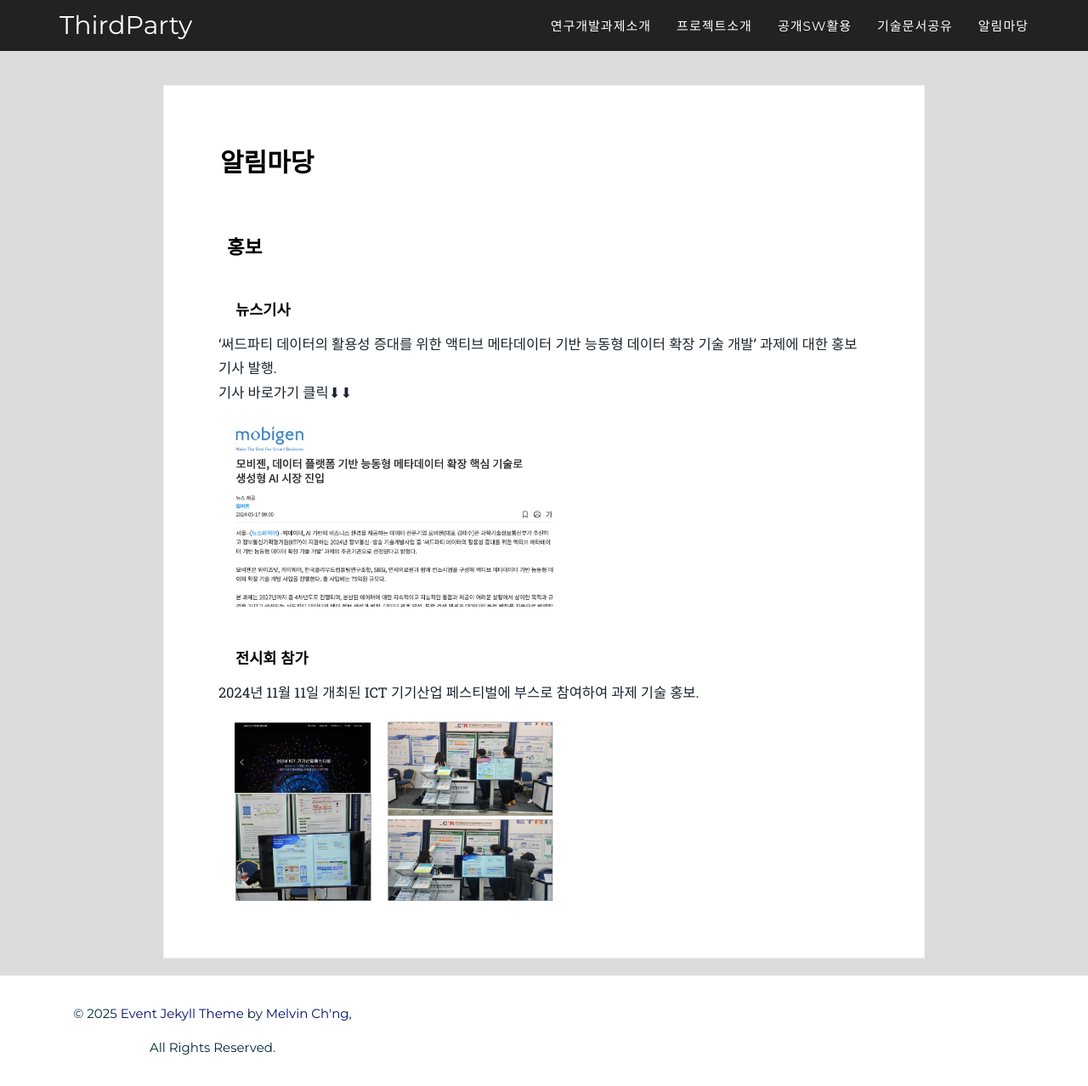
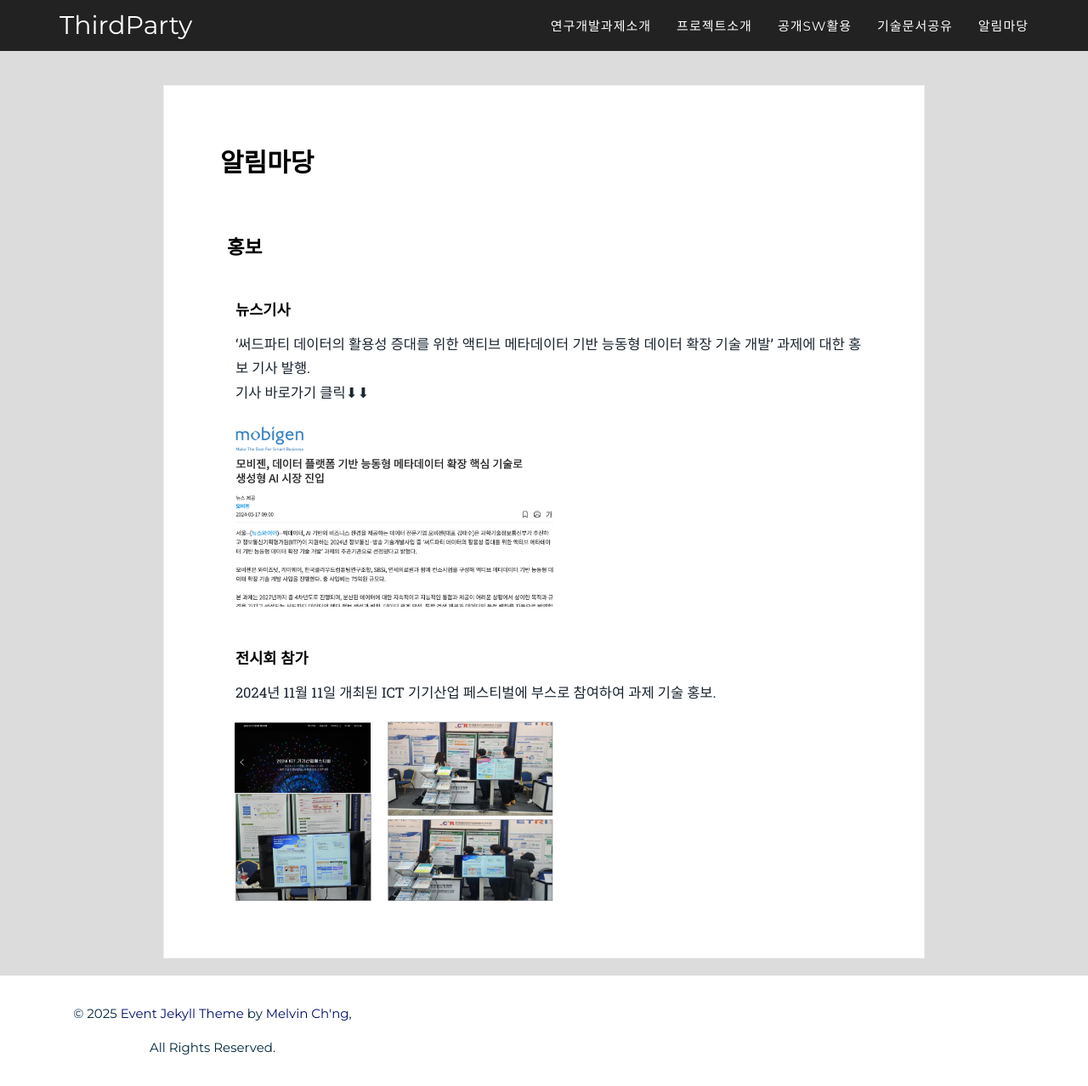
Before and after one commit to ThirdActiveDataExTech/ThirdActiveDataExTech.github.io, a Jekyll site: the page built from 2016_pages/announcement.html, in a window 1280 px wide and 1278 px high. Shown: the whole window at 85% size. Built offline with Jekyll 4.4.1, drawn with Linux system fonts in a browser that asks for light colours; some web fonts are replaced.

Commit message:
[알림마당]
- context css 변경

```diff
--- a/2016_pages/announcement.html
+++ b/2016_pages/announcement.html
@@ -10,14 +10,14 @@ title: 알림마당
     <h2>홍보</h2>
 
     <h3>뉴스기사</h3>
-    <p>
+    <p class="context1">
         ‘써드파티 데이터의 활용성 증대를 위한 액티브 메타데이터 기반 능동형 데이터 확장 기술 개발’ 과제에 대한 홍보 기사 발행.<br>
         기사 바로가기 클릭⬇︎⬇︎
     </p>
     <img class="announce-img" src="/css/2016_style/img/press-release1.png" href="https://www.newswire.co.kr/newsRead.php?no=989803" alt="">
 
     <h3>전시회 참가</h3>
-    <p>
+    <p class="context1">
         2024년 11월 11일 개최된 ICT 기기산업 페스티벌에 부스로 참여하여 과제 기술 홍보.
     </p>
     <img class="announce-img" src="/css/2016_style/img/CCCR-promotion.png" alt="">
```
